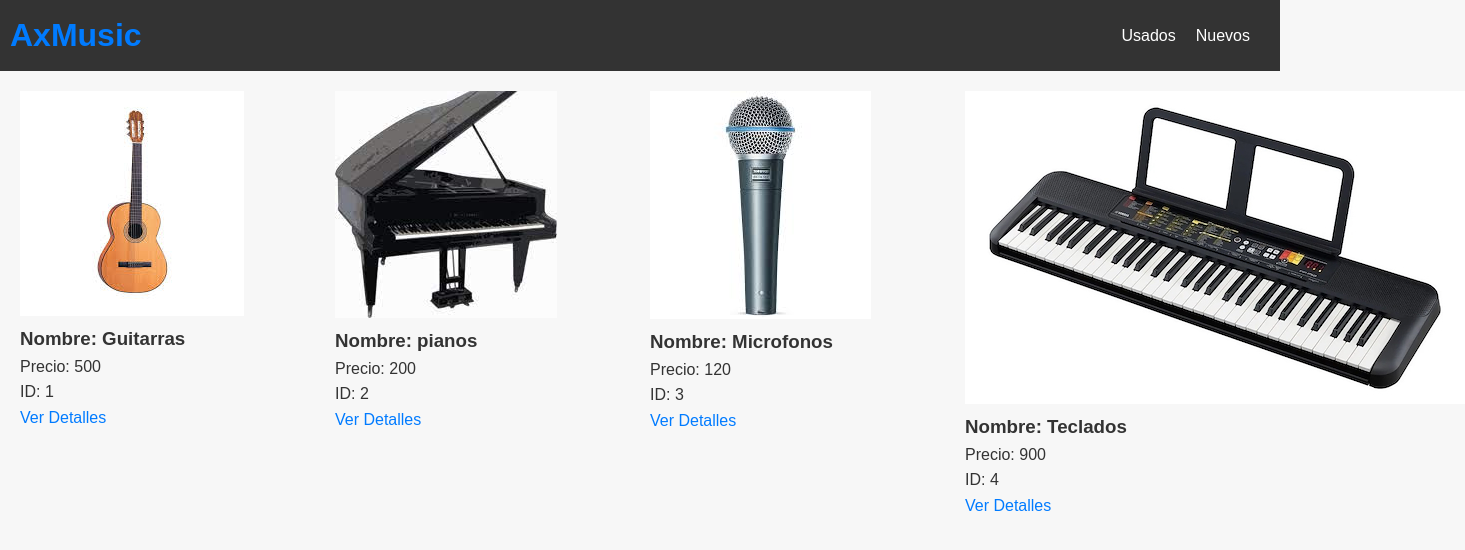
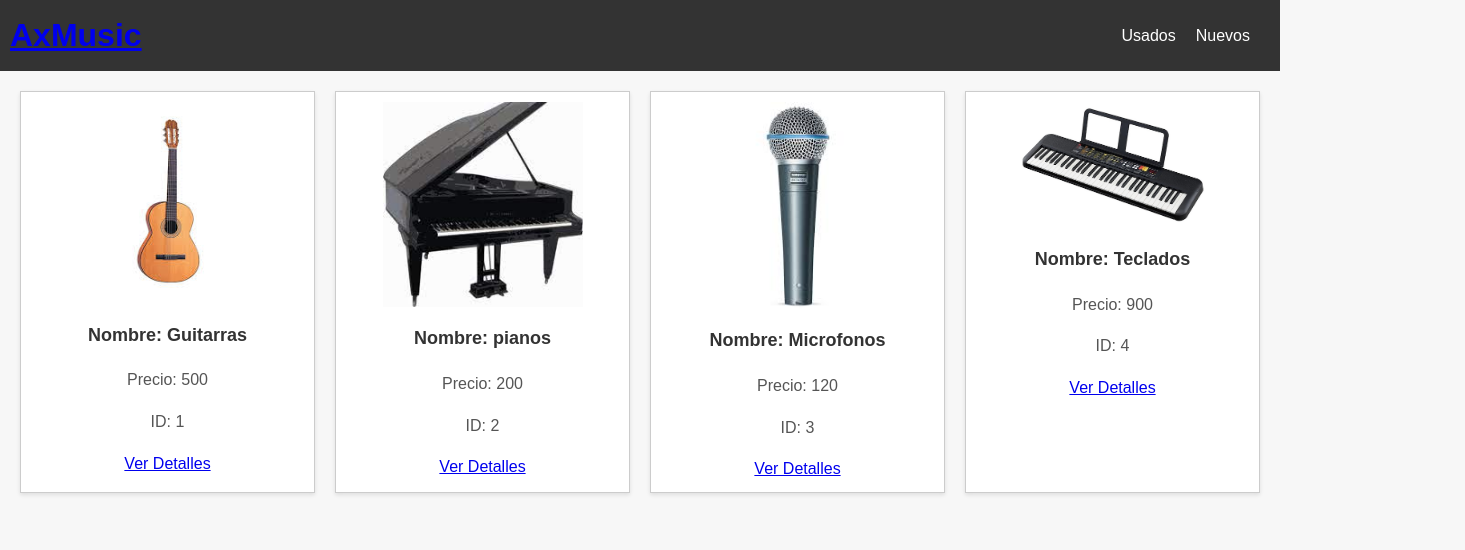
Before and after one commit to axldls/axmusicfinal, a React (Vite) app: page / in a window 1280 px wide. Shown: the top 550 px of the page, 1465 px wide, since content can reach past the window. Built offline with nearby package versions, Linux system fonts and the light colour scheme.

Commit message:
estilos y demas

```diff
--- a/src/App.jsx
+++ b/src/App.jsx
@@ -15,6 +15,7 @@ const App = () => {
       <Route path="/item/:idItem" element={<ItemDetailContainer />}/>
     </Routes>
     </BrowserRouter>
+
     {
 
     }
--- a/src/componentes/Item/Item.css
+++ b/src/componentes/Item/Item.css
@@ -0,0 +1,42 @@
+/* Estilos para Item */
+.item {
+    border: 1px solid #ccc;
+    padding: 10px;
+    text-align: center;
+    background-color: #fff;
+    box-shadow: 0 2px 4px rgba(0, 0, 0, 0.1);
+    transition: box-shadow 0.3s ease, transform 0.3s ease;
+  }
+
+  .item:hover {
+    box-shadow: 0 4px 8px rgba(0, 0, 0, 0.2);
+    transform: scale(1.05);
+  }
+
+  .item img {
+    width: 100%;
+    max-width: 200px;
+    height: auto;
+  }
+
+  .item h3 {
+    margin-top: 10px;
+    font-size: 18px;
+  }
+
+  .item p {
+    color: #555;
+  }
+
+  .item button {
+    background-color: #007bff;
+    color: #fff;
+    padding: 8px 16px;
+    border: none;
+    cursor: pointer;
+    transition: background-color 0.3s ease;
+  }
+
+  .item button:hover {
+    background-color: #0056b3;
+  }
--- a/src/componentes/Item/Item.jsx
+++ b/src/componentes/Item/Item.jsx
@@ -3,7 +3,7 @@ import { Link } from 'react-router-dom'
 
 const Item = ({id, nombre, precio, img}) => {
   return (
-    <div className="CardProducto">
+    <div className="item">
         <img className="imgProducto" src={img} alt={nombre} />
         <h3>Nombre: {nombre} </h3>
         <p> Precio: {precio} </p>
--- a/src/componentes/NavBar/NavBar.css
+++ b/src/componentes/NavBar/NavBar.css
@@ -1,4 +1,4 @@
-/* Estilos para NavBar */
+/* NavBar.css */
 header {
   background-color: #333;
   color: #fff;
@@ -8,8 +8,14 @@ header {
   align-items: center;
 }
 
+/* NavBar.css */
 h1 {
   margin: 0;
+  font-size: 24px;
+  font-family: "Arial", sans-serif;
+  text-decoration: none;
+  font-size: 32px !important; /* Agrega !important para forzar el tamaño de fuente */
+  /* Agrega más estilos si es necesario */
 }
 
 nav ul {
@@ -27,3 +33,30 @@ header {
   color: #fff;
   text-decoration: none;
 }
+
+
+
+
+nav ul li a:hover {
+  color: #007bff;
+}
+
+nav ul li a.active {
+  color: #007bff;
+  font-weight: bold;
+}
+
+
+h1 {
+  font-size: 30px;
+  animation: slideInLeft 1s ease;
+}
+
+@keyframes slideInLeft {
+  from {
+    transform: translateX(-100%);
+  }
+  to {
+    transform: translateX(0);
+  }
+}
--- a/src/componentes/NavBar/NavBar.jsx
+++ b/src/componentes/NavBar/NavBar.jsx
@@ -1,3 +1,4 @@
+/* NavBar.jsx */
 import React from "react";
 import "./NavBar.css";
 import { Link, NavLink } from "react-router-dom";
@@ -5,10 +6,10 @@ import { Link, NavLink } from "react-router-dom";
 const NavBar = () => {
   return (
     <header>
-      <Link to="/">
+      <Link to="/" className="navbar-logo"> {/* Agrega una clase "navbar-logo" */}
         <h1>AxMusic</h1>
       </Link>
-      <nav>
+      <nav className="menu-dropdown">
         <ul>
           <li>
             <NavLink to="/categoria/2">Usados</NavLink>
--- a/src/index.css
+++ b/src/index.css
@@ -1,88 +1,20 @@
-/* Estilos globales para todo el sitio */
-
-/* Reset de estilos */
-body, h1, h2, h3, h4, h5, h6, p, ul, li {
-  margin: 0;
-  padding: 0;
-  list-style: none;
-}
+/* index.css */
+/* Estilos globales */
 
 body {
   font-family: Arial, sans-serif;
   line-height: 1.6;
   color: #333;
   background-color: #f7f7f7;
+  margin: 0;
+  padding: 0;
 }
 
+/* Estilos para el contenedor principal */
 .container {
   max-width: 1200px;
   margin: 0 auto;
   padding: 20px;
-}
-
-a {
-  color: #007bff;
-  text-decoration: none;
-}
-
-a:hover {
-  text-decoration: underline;
-}
-
-/* Botón general */
-.button {
-  display: inline-block;
-  padding: 10px 20px;
-  font-size: 16px;
-  border: none;
-  cursor: pointer;
-  background-color: #007bff;
-  color: #fff;
-}
-
-.button:hover {
-  background-color: #0056b3;
-}
-
-/* Estilos para el encabezado */
-header {
-  background-color: #333;
-  color: #fff;
-  padding: 10px;
-  display: flex;
-  justify-content: space-between;
-  align-items: center;
-}
-
-header h1 {
-  margin: 0;
-}
-
-nav ul {
-  list-style: none;
-  display: flex;
-  margin: 0;
-  padding: 0;
-}
-
-nav ul li {
-  margin-right: 20px;
-}
-
-nav ul li a {
-  color: #fff;
-}
-
-/* Estilos para el carrito de compras */
-.cart-widget {
-  display: flex;
-  align-items: center;
-  color: #fff;
-  cursor: pointer;
-}
-
-.cart-widget span {
-  margin-left: 5px;
 }
 
 /* Estilos para la lista de productos */
@@ -93,10 +25,14 @@ nav ul li a {
   padding: 20px;
 }
 
+/* Estilos para cada producto */
 .product-item {
   border: 1px solid #ccc;
   padding: 10px;
   text-align: center;
+  background-color: #fff;
+  box-shadow: 0 2px 4px rgba(0, 0, 0, 0.1);
+  transition: box-shadow 0.3s ease, transform 0.3s ease;
 }
 
 .product-item img {
@@ -107,45 +43,30 @@ nav ul li a {
 
 .product-item h3 {
   margin-top: 10px;
+  font-size: 18px;
 }
 
 .product-item p {
   color: #555;
 }
 
-/* Estilos para el detalle de producto */
-.product-detail {
-  text-align: center;
-  padding: 20px;
+.product-item button {
+  background-color: #007bff;
+  color: #fff;
+  padding: 8px 16px;
+  border: none;
+  cursor: pointer;
+  transition: background-color 0.3s ease;
 }
 
-.product-detail img {
-  width: 100%;
-  max-width: 300px;
-  height: auto;
+.product-item button:hover {
+  background-color: #0056b3;
 }
 
-.product-quantity-selector {
-  display: flex;
-  align-items: center;
-  justify-content: space-between;
-  max-width: 100px;
-  margin: 10px auto;
+/* Estilos para el footer */
+footer {
+  background-color: #333;
+  color: #fff;
+  text-align: center;
+  padding: 10px;
 }
-
-.product-quantity-selector button {
-  padding: 5px 10px;
-  font-size: 14px;
-  background-color: #f1f1f1;
-  border: none;
-  cursor: pointer;
-}
-
-.add-to-cart-button {
-  background-color: #007bff;
-  color: #fff;
-}
-
-.add-to-cart-button:hover {
-  background-color: #0056b3;
-}
```
Also changed, not shown: asynmock.js (+9 -9 lines). Lines whose indentation alone changed are shown as unchanged.
